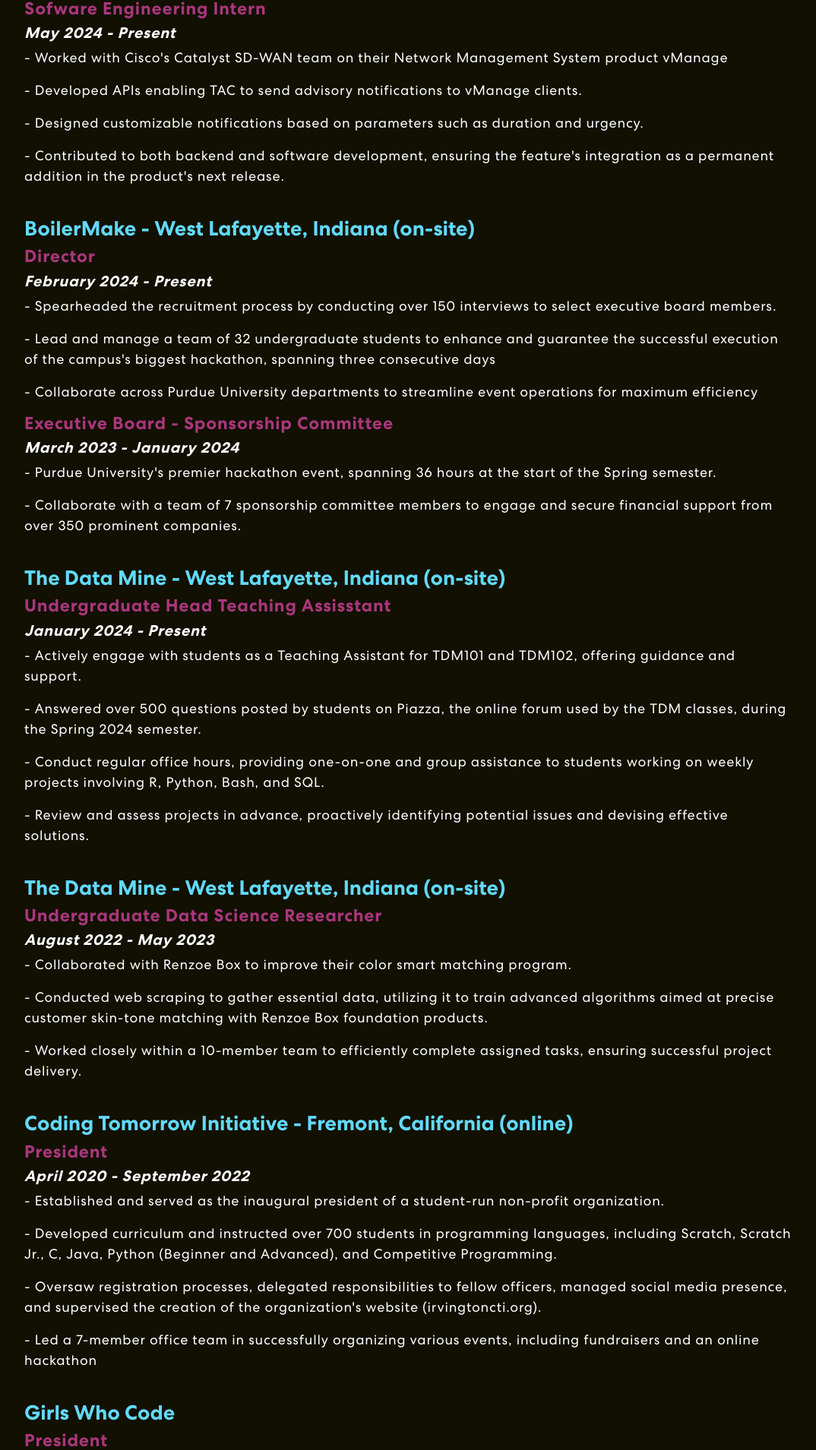
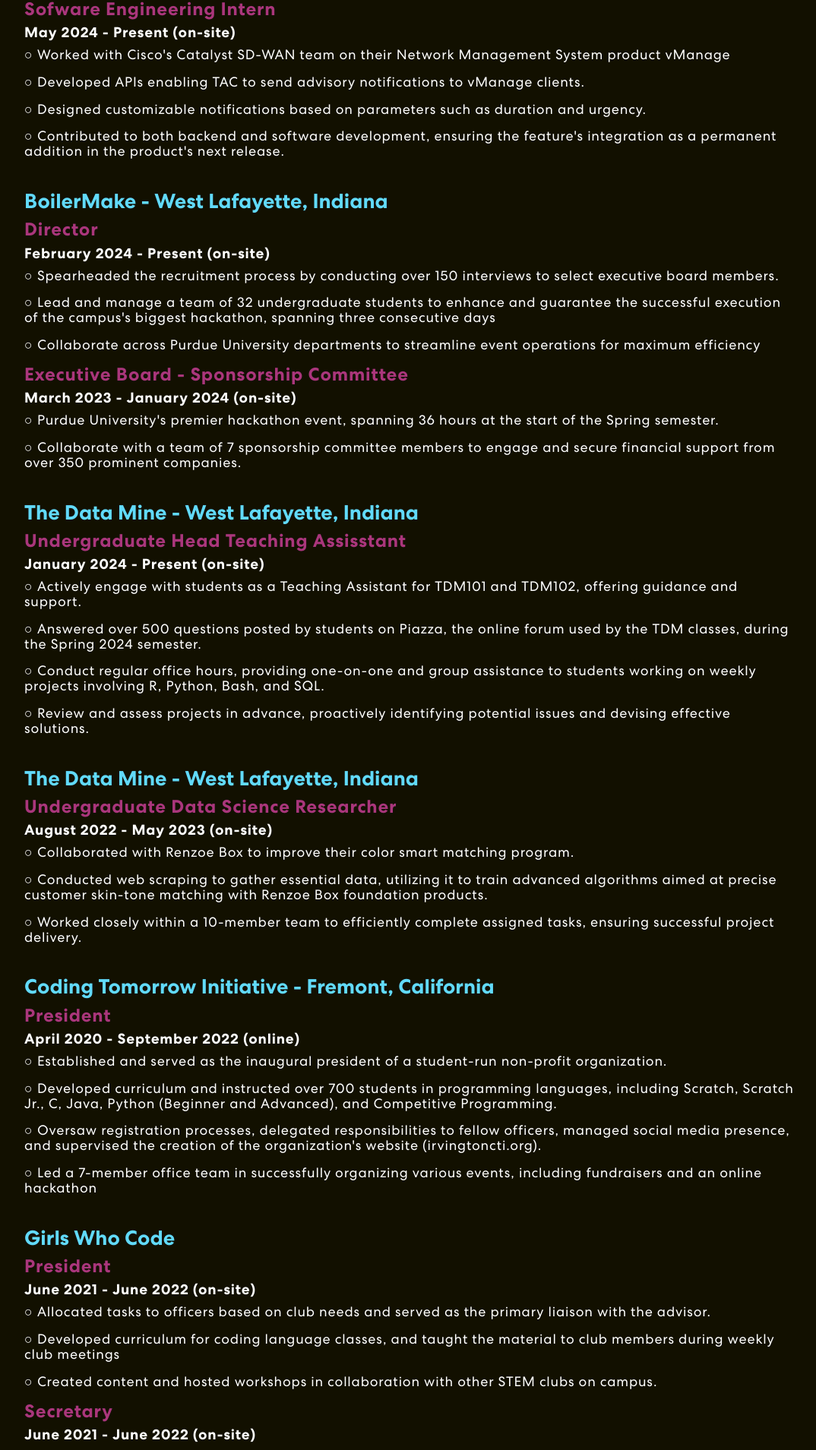
Before and after one commit to sanjheeg/personal_website, a React (Create React App) app: page / in a window 1280 px wide. Shown: the part 2987-4896 px from the top of the page at 76% size, without its empty margins (100-1174 px from the left). Built offline with nearby package versions, Linux system fonts and the light colour scheme.

Commit message:
add table title

```diff
--- a/src/App.css
+++ b/src/App.css
@@ -353,6 +353,7 @@
   padding: 0 0 50px 0;
   position: relative;
   /*background-image: url('./images/back.png');*/
+
 }
 
 .skill-bx {
@@ -668,7 +669,7 @@
 }
 
 .experience h4 {
-  font-size: 23px;
+  font-size: 24px;
   font-weight: 700;
   letter-spacing: 0.8px;
   line-height: 1.1em;
@@ -677,9 +678,9 @@
 }
 
 .experience h5 {
-  font-size: 20px;
+  font-size: 19px;
   font-weight: 700;
-  font-style: italic;
+  /*font-style: italic;*/
   letter-spacing: 0.8px;
   line-height: 1.1em;
   text-align: left;
@@ -688,8 +689,9 @@
 .experience p {
   /*color: #B8B8B8;*/
   font-size: 18px;
-  font-weight: 300;
+  font-weight: 400;
+  line-height: 1.5em;
   letter-spacing: 0.8px;
-  line-height: 1.5em;
+  line-height: 1.1em;
   text-align: left;
 }
--- a/src/Components/Experience.js
+++ b/src/Components/Experience.js
@@ -14,67 +14,67 @@
                     <h2> Experience </h2>
 
 
-                    <h3>Cisco - San Jose, California (on-site)</h3>
+                    <h3>Cisco - San Jose, California </h3>
                     <h4>Sofware Engineering Intern</h4>
-                    <h5>May 2024 - Present</h5>
-                    <p>- Worked with Cisco's Catalyst SD-WAN team on their Network Management System product vManage</p>
-                    <p>- Developed APIs enabling TAC to send advisory notifications to vManage clients.</p>
-                    <p>- Designed customizable notifications based on parameters such as duration and urgency.</p>
-                    <p>- Contributed to both backend and software development, ensuring the feature's integration as a permanent addition in the product's next release.</p>
+                    <h5>May 2024 - Present (on-site)</h5>
+                    <p>○ Worked with Cisco's Catalyst SD-WAN team on their Network Management System product vManage</p>
+                    <p>○ Developed APIs enabling TAC to send advisory notifications to vManage clients.</p>
+                    <p>○ Designed customizable notifications based on parameters such as duration and urgency.</p>
+                    <p>○ Contributed to both backend and software development, ensuring the feature's integration as a permanent addition in the product's next release.</p>
                     <br></br>
 
 
-                    <h3>BoilerMake - West Lafayette, Indiana (on-site)</h3>
+                    <h3>BoilerMake - West Lafayette, Indiana</h3>
                     <h4>Director</h4>
-                    <h5>February 2024 - Present</h5>
-                    <p>- Spearheaded the recruitment process by conducting over 150 interviews to select executive board members.</p>
-                    <p>- Lead and manage a team of 32 undergraduate students to enhance and guarantee the successful execution of the campus's biggest hackathon, spanning three consecutive days</p>
-                    <p>- Collaborate across Purdue University departments to streamline event operations for maximum efficiency</p>
+                    <h5>February 2024 - Present (on-site)</h5>
+                    <p>○ Spearheaded the recruitment process by conducting over 150 interviews to select executive board members.</p>
+                    <p>○ Lead and manage a team of 32 undergraduate students to enhance and guarantee the successful execution of the campus's biggest hackathon, spanning three consecutive days</p>
+                    <p>○ Collaborate across Purdue University departments to streamline event operations for maximum efficiency</p>
                     <h4>Executive Board - Sponsorship Committee</h4>
-                    <h5>March 2023 - January 2024</h5>
-                    <p>- Purdue University's premier hackathon event, spanning 36 hours at the start of the Spring semester.</p>
-                    <p>- Collaborate with a team of 7 sponsorship committee members to engage and secure financial support from over 350 prominent companies.</p>
+                    <h5>March 2023 - January 2024 (on-site)</h5>
+                    <p>○ Purdue University's premier hackathon event, spanning 36 hours at the start of the Spring semester.</p>
+                    <p>○ Collaborate with a team of 7 sponsorship committee members to engage and secure financial support from over 350 prominent companies.</p>
                     <br></br>
 
 
-                    <h3>The Data Mine - West Lafayette, Indiana (on-site)</h3>
+                    <h3>The Data Mine - West Lafayette, Indiana</h3>
                     <h4>Undergraduate Head Teaching Assisstant</h4>
-                    <h5>January 2024 - Present</h5>
-                    <p>- Actively engage with students as a Teaching Assistant for TDM101 and TDM102, offering guidance and support.</p>
-                    <p>- Answered over 500 questions posted by students on Piazza, the online forum used by the TDM classes, during the Spring 2024 semester.</p>
-                    <p>- Conduct regular office hours, providing one-on-one and group assistance to students working on weekly projects involving R, Python, Bash, and SQL.</p>
-                    <p>- Review and assess projects in advance, proactively identifying potential issues and devising effective solutions.</p>
+                    <h5>January 2024 - Present (on-site)</h5>
+                    <p>○ Actively engage with students as a Teaching Assistant for TDM101 and TDM102, offering guidance and support.</p>
+                    <p>○ Answered over 500 questions posted by students on Piazza, the online forum used by the TDM classes, during the Spring 2024 semester.</p>
+                    <p>○ Conduct regular office hours, providing one-on-one and group assistance to students working on weekly projects involving R, Python, Bash, and SQL.</p>
+                    <p>○ Review and assess projects in advance, proactively identifying potential issues and devising effective solutions.</p>
                     <br></br>
 
 
-                    <h3>The Data Mine - West Lafayette, Indiana (on-site)</h3>
+                    <h3>The Data Mine - West Lafayette, Indiana</h3>
                     <h4>Undergraduate Data Science Researcher</h4>
-                    <h5>August 2022 - May 2023</h5>
-                    <p>- Collaborated with Renzoe Box to improve their color smart matching program.</p>
-                    <p>- Conducted web scraping to gather essential data, utilizing it to train advanced algorithms aimed at precise customer skin-tone matching with Renzoe Box foundation products.</p>
-                    <p>- Worked closely within a 10-member team to efficiently complete assigned tasks, ensuring successful project delivery.</p>
+                    <h5>August 2022 - May 2023 (on-site)</h5>
+                    <p>○ Collaborated with Renzoe Box to improve their color smart matching program.</p>
+                    <p>○ Conducted web scraping to gather essential data, utilizing it to train advanced algorithms aimed at precise customer skin-tone matching with Renzoe Box foundation products.</p>
+                    <p>○ Worked closely within a 10-member team to efficiently complete assigned tasks, ensuring successful project delivery.</p>
                     <br></br>
 
 
-                    <h3>Coding Tomorrow Initiative - Fremont, California (online)</h3>
+                    <h3>Coding Tomorrow Initiative - Fremont, California </h3>
                     <h4>President</h4>
-                    <h5>April 2020 - September 2022</h5>
-                    <p>- Established and served as the inaugural president of a student-run non-profit organization.</p>
-                    <p>- Developed curriculum and instructed over 700 students in programming languages, including Scratch, Scratch Jr., C, Java, Python (Beginner and Advanced), and Competitive Programming.</p>
-                    <p>- Oversaw registration processes, delegated responsibilities to fellow officers, managed social media presence, and supervised the creation of the organization's website (irvingtoncti.org).</p>
-                    <p>- Led a 7-member office team in successfully organizing various events, including fundraisers and an online hackathon</p>
+                    <h5>April 2020 - September 2022 (online)</h5>
+                    <p>○ Established and served as the inaugural president of a student-run non-profit organization.</p>
+                    <p>○ Developed curriculum and instructed over 700 students in programming languages, including Scratch, Scratch Jr., C, Java, Python (Beginner and Advanced), and Competitive Programming.</p>
+                    <p>○ Oversaw registration processes, delegated responsibilities to fellow officers, managed social media presence, and supervised the creation of the organization's website (irvingtoncti.org).</p>
+                    <p>○ Led a 7-member office team in successfully organizing various events, including fundraisers and an online hackathon</p>
                     <br></br>
 
                     <h3>Girls Who Code</h3>
                     <h4>President</h4>
-                    <h5>June 2021 - June 2022</h5>
-                    <p>- Allocated tasks to officers based on club needs and served as the primary liaison with the advisor.</p>
-                    <p>- Developed curriculum for coding language classes, and taught the material to club members during weekly club meetings</p>
-                    <p>- Created content and hosted workshops in collaboration with other STEM clubs on campus.</p>
+                    <h5>June 2021 - June 2022 (on-site)</h5>
+                    <p>○ Allocated tasks to officers based on club needs and served as the primary liaison with the advisor.</p>
+                    <p>○ Developed curriculum for coding language classes, and taught the material to club members during weekly club meetings</p>
+                    <p>○ Created content and hosted workshops in collaboration with other STEM clubs on campus.</p>
                     <h4>Secretary</h4>
-                    <h5>June 2021 - June 2022</h5>
-                    <p>- Conducted weekly lesson plans for Python and taught it to club members, alongside live code demos</p>
-                    <p>- Took meeting notes for all club and officer meetings</p>
+                    <h5>June 2021 - June 2022 (on-site)</h5>
+                    <p>○ Conducted weekly lesson plans for Python and taught it to club members, alongside live code demos</p>
+                    <p>○ Took meeting notes for all club and officer meetings</p>
                     <br></br>
 
                     <h3>Irvington Robotics Academy</h3>
--- a/src/Components/NavBar.js
+++ b/src/Components/NavBar.js
@@ -4,6 +4,7 @@
 import navIcon1 from "../images/nav-icon1.svg";
 import navIcon2 from "../images/email.svg";
 import navIcon3 from "../images/github.png";
+import favicon from "../images/logo.png";
 
 export const NavBar = () => {
     const handleIconClick = (url) => {
@@ -29,6 +30,22 @@
         return () => window.removeEventListener("scroll", onScroll)
     }, [])
 
+    // Function to update the favicon
+    const updateFavicon = (icon) => {
+        let link = document.querySelector("link[rel~='icon']");
+        if (!link) {
+            link = document.createElement("link");
+            link.rel = "icon";
+            document.head.appendChild(link);
+        }
+        link.href = icon;
+    };
+
+    useEffect(() => {
+        document.title = "⭐️ Sanjhee Gupta";
+        updateFavicon(favicon);
+    }, []);
+
     const onUpdateActiveLink = (value) => {
         setActiveLink(value);
     }
@@ -46,7 +63,7 @@
 
                 <Navbar.Collapse id = "basic-navbar-nav">
                     <Nav className = "me-auto">
-                        <Nav.Link href = "#home" className = {activeLink == 'home' ? 'active navbar-link' : 'navbar-link'} onClick = {() => onUpdateActiveLink('home')}>Home</Nav.Link>
+                        <Nav.Link href = "#home" className = {activeLink == 'home' ? 'active navbar-link' : 'navbar-link'} onClick = {() => onUpdateActiveLink('home') }>Home</Nav.Link>
                         <Nav.Link href = "#skills" className = {activeLink == 'skills' ? 'active navbar-link' : 'navbar-link'} onClick = {() => onUpdateActiveLink('skills')}>Skills</Nav.Link>
                         <Nav.Link href = "#project" className = {activeLink == 'projects' ? 'active navbar-link' : 'navbar-link'}  onClick = {() => onUpdateActiveLink('projects')}>Projects</Nav.Link>
                         <Nav.Link href = "#experience" className = {activeLink == 'experience' ? 'active navbar-link' : 'navbar-link'}  onClick = {() => onUpdateActiveLink('experience')}>Experience</Nav.Link>
--- a/src/Components/Projects.js
+++ b/src/Components/Projects.js
@@ -1,3 +1,4 @@
+import { useState,useEffect } from "react"
 import projImg1 from "./../images/project-img1.png";
 import { Col, Container, Tab, Row, Nav } from "react-bootstrap";
 import { ProjectCard } from "./ProjectCard";
```
Also changed, not shown: src/App.js (line endings or trailing spaces), src/images/banner-bg2.png (added), src/images/logo.png (added).
